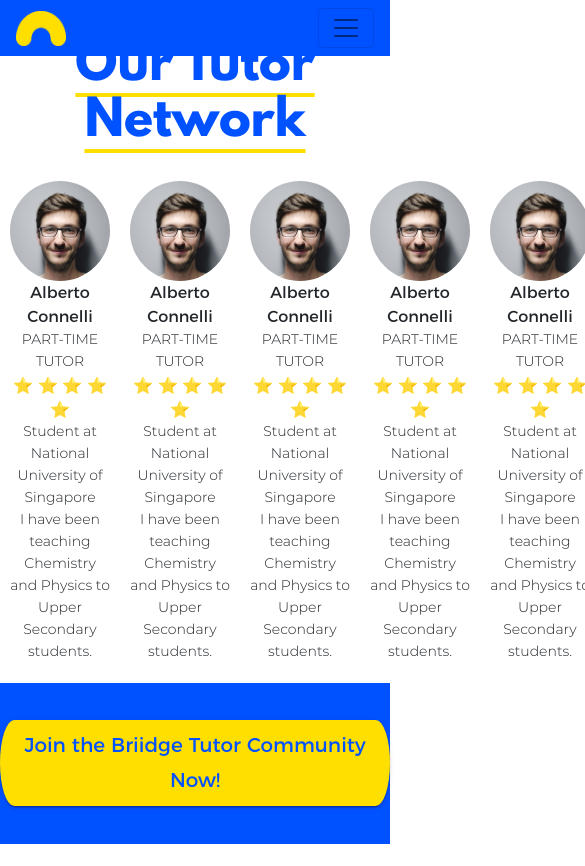
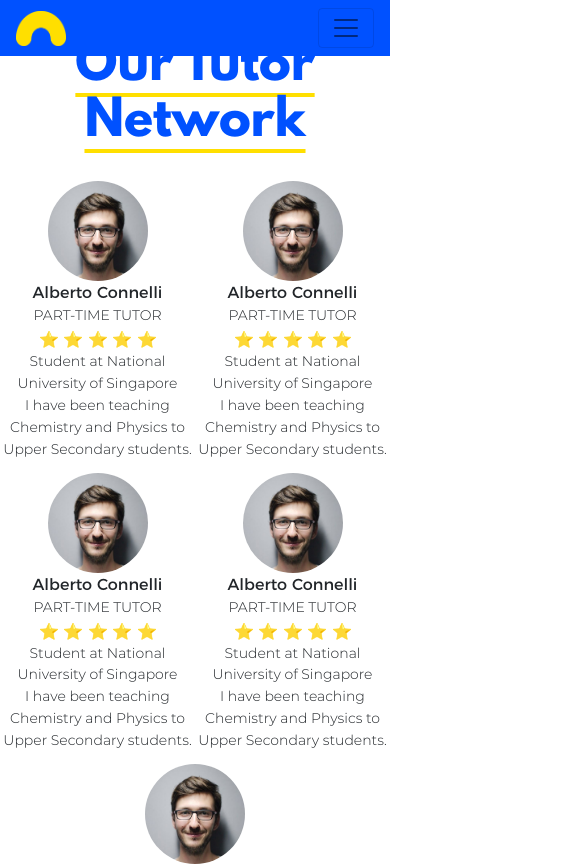
Before and after one commit to briidge-edu/briidge-frontend, a React (Create React App) app: page /tutors in a window 390 px wide. Shown: the top 866 px of the page, 585 px wide, since content can reach past the window. Before the commit the page ends 844 px from the top, so only its background shows below. Built offline with nearby package versions, Linux system fonts and the light colour scheme.

Commit message:
made tutors page more responsive to different screen sizes

```diff
--- a/src/components/TutorCard.tsx
+++ b/src/components/TutorCard.tsx
@@ -1,16 +1,11 @@
 import React from 'react';
 import { makeStyles } from '@material-ui/core/styles';
-import { Typography } from '@material-ui/core';
+import { Grid, Typography } from '@material-ui/core';
 import image from '../Shared/tutor.jpeg'
 
 const useStyles = makeStyles((theme) => ({
     root: {
-        display: 'flex',
-        flexDirection: 'column',
-        alignItems: 'center',
-        flexWrap: 'wrap',
-        marginLeft: '10px',
-        marginRight: '10px'
+        marginBottom: '3%'
     },
 
     image: {
@@ -24,7 +19,7 @@
     const classes = useStyles();
 
     return (
-        <div className={classes.root}>
+        <Grid className={classes.root} item xs={6} lg={3} xl={2}>
             <img src={image} className={classes.image} alt=''/>
             <Typography>Alberto Connelli</Typography>
             <Typography variant="subtitle2" style={{fontFamily: 'Montserrat-Light'}}>
@@ -36,9 +31,9 @@
             <Typography variant="subtitle2" style={{fontFamily: 'Montserrat-Light'}}>
                 Student at National University of Singapore
             </Typography>
-            <Typography variant="subtitle2" style={{fontFamily: 'Montserrat-Light'}}>
+            <Typography variant="subtitle2" style={{fontFamily: 'Montserrat-Light', margin: '0 auto'}}>
                 I have been teaching Chemistry and Physics to Upper Secondary students.
             </Typography>
-        </div>
+        </Grid>
     )
 }
--- a/src/pages/TutorsPage.tsx
+++ b/src/pages/TutorsPage.tsx
@@ -2,7 +2,7 @@
 import { makeStyles } from '@material-ui/core/styles';
 import NaviBar from '../components/NaviBar';
 import AuthHeader from '../components/AuthHeader';
-import { Button } from '@material-ui/core';
+import { Button, Grid } from '@material-ui/core';
 import { Link } from 'react-router-dom';
 import TutorCard from '../components/TutorCard'
 
@@ -15,7 +15,6 @@
     },
 
     cardContainer: {
-        display: 'flex',
         marginBottom: '20px'
     },
 
@@ -34,6 +33,8 @@
         fontSize: '125%',
         textTransform: 'none',
         borderRadius: '25px/75px',
+        marginTop: '3%',
+        marginBottom: '3%'
     }
 }));
 
@@ -44,13 +45,13 @@
         <div className={classes.root}>
             <NaviBar />
             <AuthHeader text={"Our Tutor Network"} />
-            <div className={classes.cardContainer}>
+            <Grid className={classes.cardContainer} container direction="row" justify="space-evenly" alignItems="center" >
                 <TutorCard />
                 <TutorCard />
                 <TutorCard />
                 <TutorCard />
                 <TutorCard />
-            </div>
+            </Grid>
             <div className={classes.container}>
                 <Button className={classes.cta} component={Link} to="/signup"
                     variant="contained" color="secondary" size="large">
```
